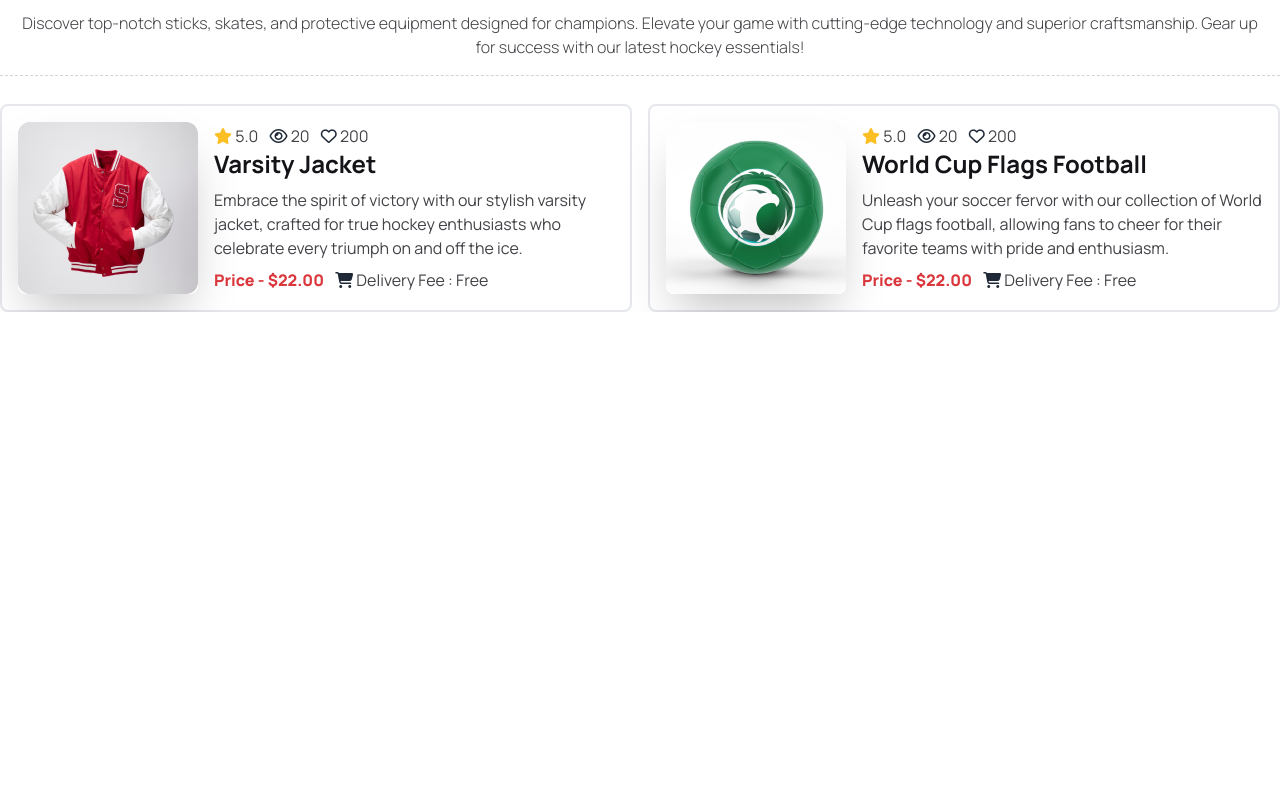
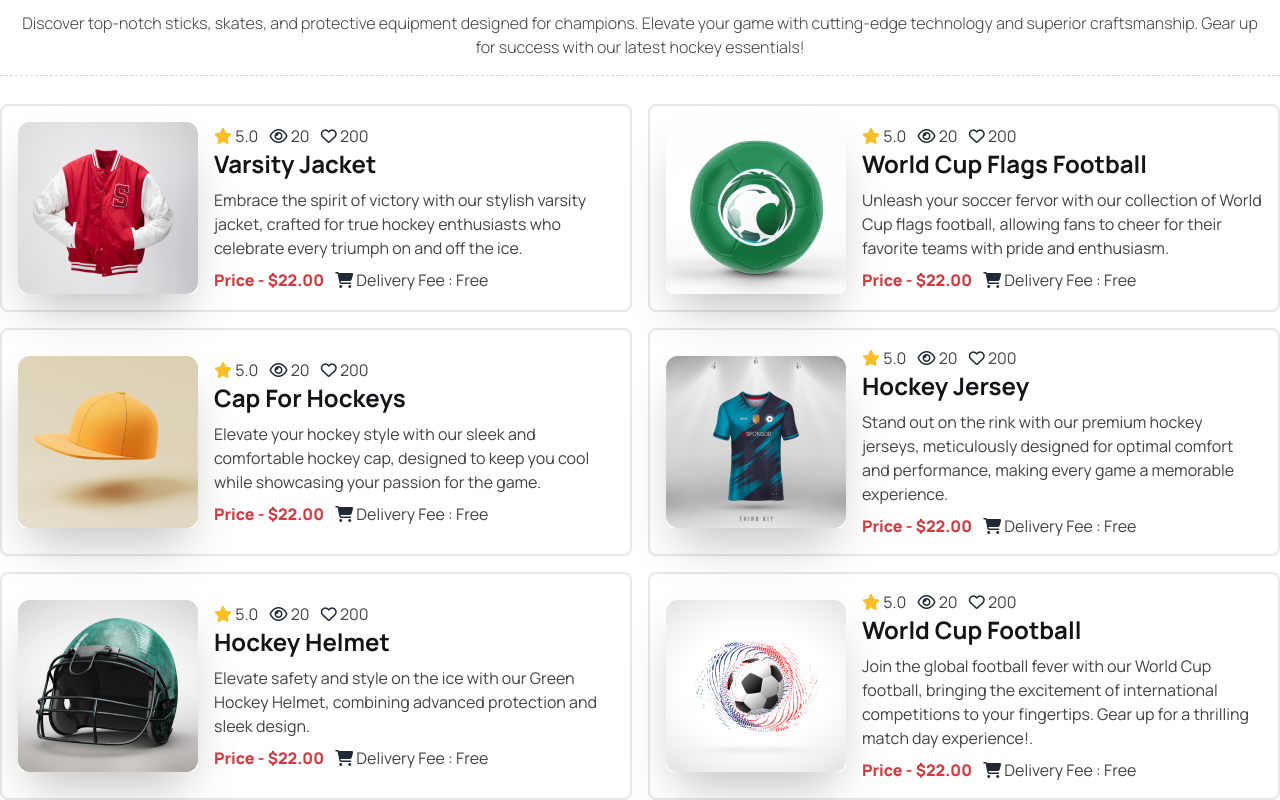
Before and after one commit to MarkBiswas73/B9A3, a plain HTML site: page index.html in a window 1280 px wide. Shown: the part 2609-3409 px from the top of the page. Before the commit the page ends 2921 px from the top, so only its background shows below. Drawn offline with nearby package versions, Linux system fonts and the light colour scheme.

Commit message:
all product updated

```diff
--- a/index.html
+++ b/index.html
@@ -264,6 +264,64 @@
     </div>
   </div>
 
+
+  <!-- Cap for Hockey's -->
+
+  <div class="hero border-solid border-2 border-gray-200 rounded-lg my-3 lg:my-0">
+    <div class="hero-content flex-col lg:flex-row">
+      <img src="Images/7.png" class="max-w-sm rounded-lg shadow-2xl" />
+      <div>
+        <p><i class="fa-solid fa-star text-amber-400"></i> <span class="mr-2 text-hockey-small-color">5.0</span> <i class="fa-regular fa-eye"></i> <span class="mr-2 text-hockey-small-color">20</span> <i class="fa-regular fa-heart"></i> <span class="mr-2 text-hockey-small-color">200</span>
+        </p>
+        <h1 class="text-2xl font-bold text-hockey-heading-color">Cap For Hockeys</h1>
+        <p class="py-2 text-hockey-small-color">Elevate your hockey style with our sleek and comfortable hockey cap, designed to keep you cool while showcasing your passion for the game.</p>
+        <p><span class="mr-2 text-hockey-primary font-extrabold">Price - $22.00</span> <i class="fa-solid fa-cart-shopping"></i> <span class="text-hockey-small-color">Delivery Fee : Free</span></p>
+      </div>
+    </div>
+  </div>
+<!-- Hockey Jerseys -->
+
+  <div class="hero border-solid border-2 border-gray-200 rounded-lg my-3 lg:my-0">
+    <div class="hero-content flex-col lg:flex-row">
+      <img src="Images/8.png" class="max-w-sm rounded-lg shadow-2xl" />
+      <div>
+        <p><i class="fa-solid fa-star text-amber-400"></i> <span class="mr-2 text-hockey-small-color">5.0</span> <i class="fa-regular fa-eye"></i> <span class="mr-2 text-hockey-small-color">20</span> <i class="fa-regular fa-heart"></i> <span class="mr-2 text-hockey-small-color">200</span>
+        </p>
+        <h1 class="text-2xl font-bold text-hockey-heading-color"> Hockey Jersey</h1>
+        <p class="py-2 text-hockey-small-color">Stand out on the rink with our premium hockey jerseys, meticulously designed for optimal comfort and performance, making every game a memorable experience.</p>
+        <p><span class="mr-2 text-hockey-primary font-extrabold">Price - $22.00</span> <i class="fa-solid fa-cart-shopping"></i> <span class="text-hockey-small-color">Delivery Fee : Free</span></p>
+      </div>
+    </div>
+  </div>
+<!-- Product 5 -->
+
+  <div class="hero border-solid border-2 border-gray-200 rounded-lg my-3 lg:my-0">
+    <div class="hero-content flex-col lg:flex-row">
+      <img src="Images/9.png" class="max-w-sm rounded-lg shadow-2xl" />
+      <div>
+        <p><i class="fa-solid fa-star text-amber-400"></i> <span class="mr-2 text-hockey-small-color">5.0</span> <i class="fa-regular fa-eye"></i> <span class="mr-2 text-hockey-small-color">20</span> <i class="fa-regular fa-heart"></i> <span class="mr-2 text-hockey-small-color">200</span>
+        </p>
+        <h1 class="text-2xl font-bold text-hockey-heading-color"> Hockey Helmet</h1>
+        <p class="py-2 text-hockey-small-color">Elevate safety and style on the ice with our Green Hockey Helmet, combining advanced protection and sleek design.</p>
+        <p><span class="mr-2 text-hockey-primary font-extrabold">Price - $22.00</span> <i class="fa-solid fa-cart-shopping"></i> <span class="text-hockey-small-color">Delivery Fee : Free</span></p>
+      </div>
+    </div>
+  </div>
+<!-- World Cup Football -->
+
+  <div class="hero border-solid border-2 border-gray-200 rounded-lg my-3 lg:my-0">
+    <div class="hero-content flex-col lg:flex-row">
+      <img src="Images/10.png" class="max-w-sm rounded-lg shadow-2xl" />
+      <div>
+        <p><i class="fa-solid fa-star text-amber-400"></i> <span class="mr-2 text-hockey-small-color">5.0</span> <i class="fa-regular fa-eye"></i> <span class="mr-2 text-hockey-small-color">20</span> <i class="fa-regular fa-heart"></i> <span class="mr-2 text-hockey-small-color">200</span>
+        </p>
+        <h1 class="text-2xl font-bold text-hockey-heading-color">World Cup Football</h1>
+        <p class="py-2 text-hockey-small-color">Join the global football fever with our World Cup football, bringing the excitement of international competitions to your fingertips. Gear up for a thrilling match day experience!.</p>
+        <p><span class="mr-2 text-hockey-primary font-extrabold">Price - $22.00</span> <i class="fa-solid fa-cart-shopping"></i> <span class="text-hockey-small-color">Delivery Fee : Free</span></p>
+      </div>
+    </div>
+  </div>
+
   </main>
 
   <footer>
```
